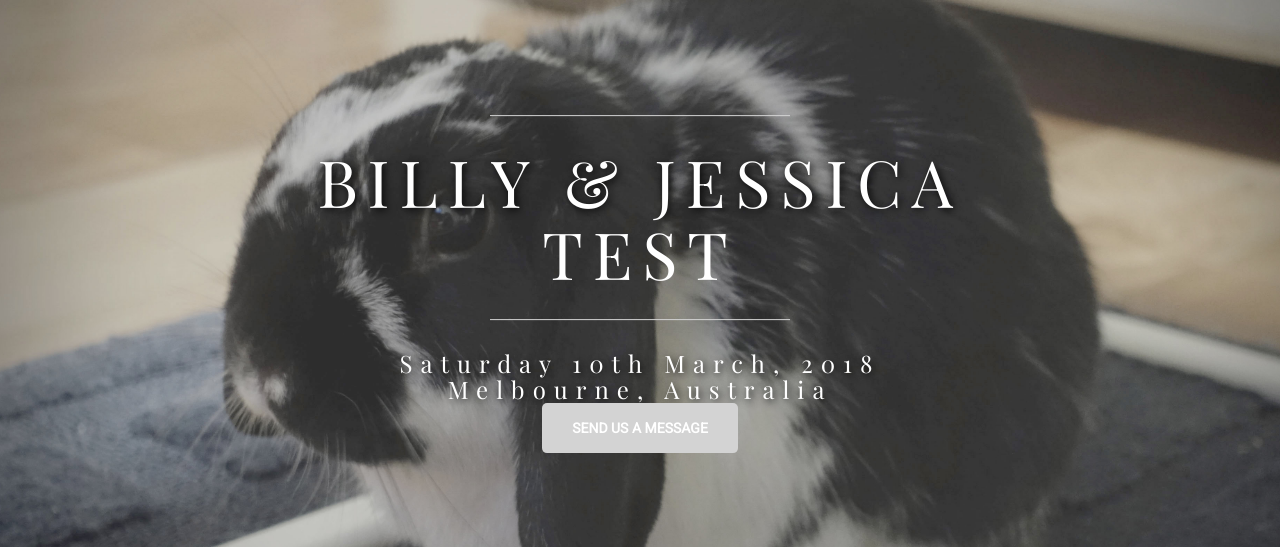
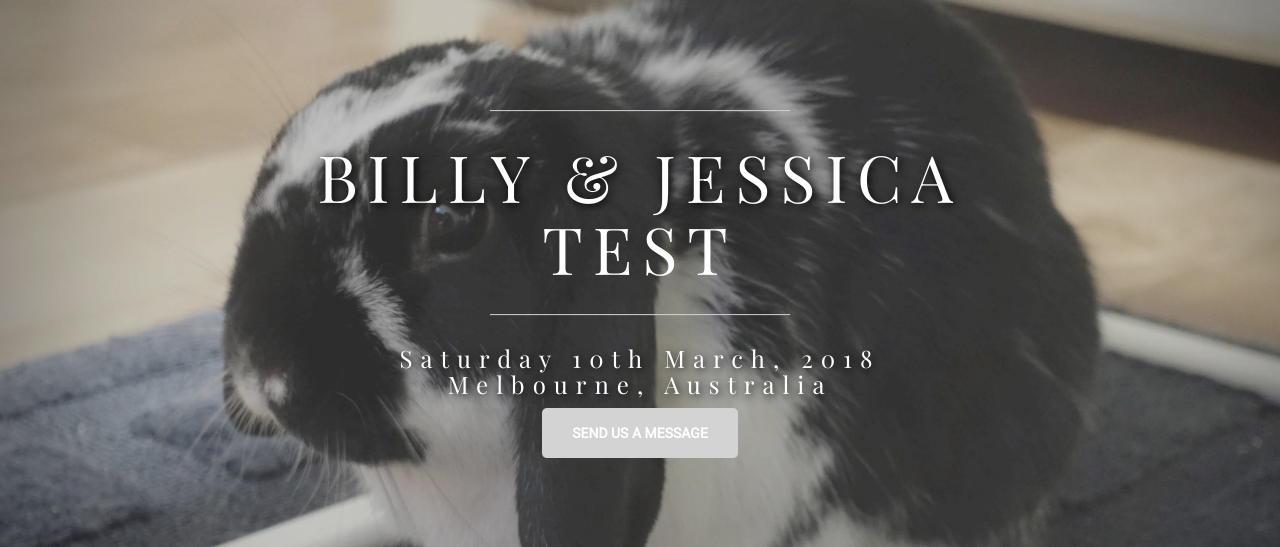
Before and after one commit to notbleh/wed-website, a Jekyll site: the page built from savethedate.html, in a window 1280 px wide. Shown: the part 156-703 px from the top of the page. Built offline with Jekyll 4.4.1, drawn with Linux system fonts in a browser that asks for light colours.

Commit message:
Update _base.scss

```diff
--- a/_sass/_base.scss
+++ b/_sass/_base.scss
@@ -168,10 +168,6 @@
         .header-content-inner {
             h1 {
                 text-transform: uppercase;
-                margin-top: 0;
-                margin-bottom: 0;
-            }
-            h2 {
                 margin-top: 0;
                 margin-bottom: 0;
             }
```
